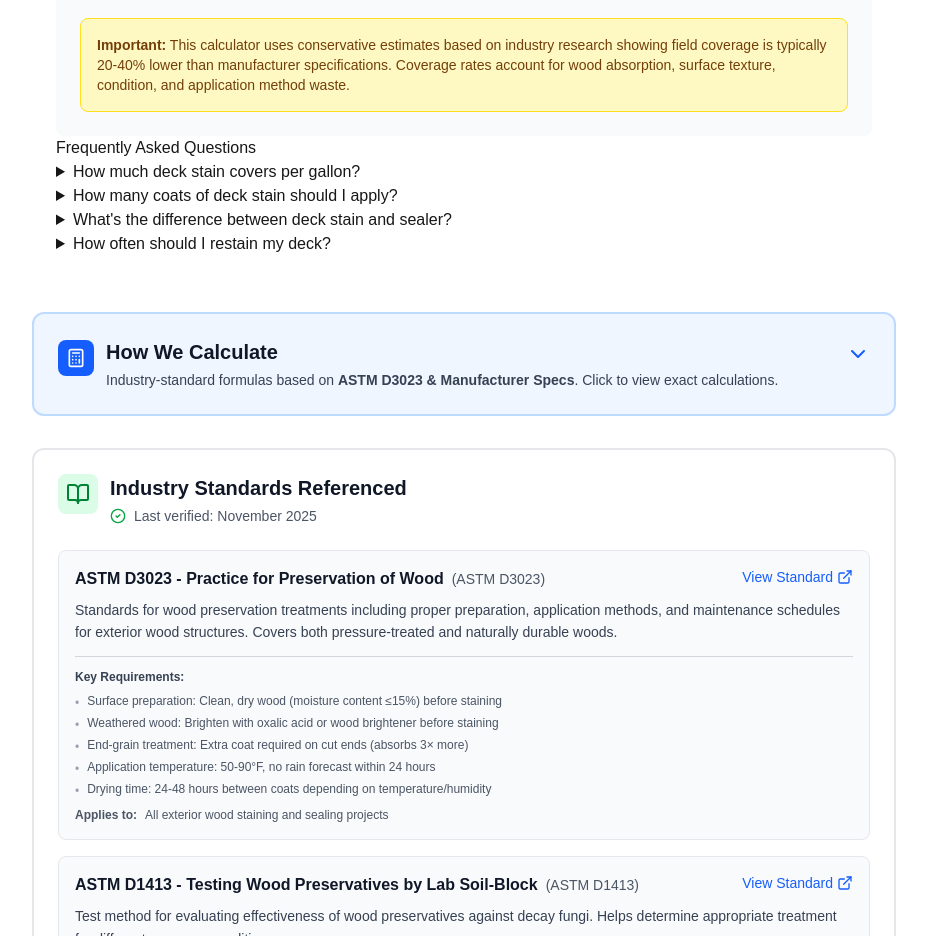
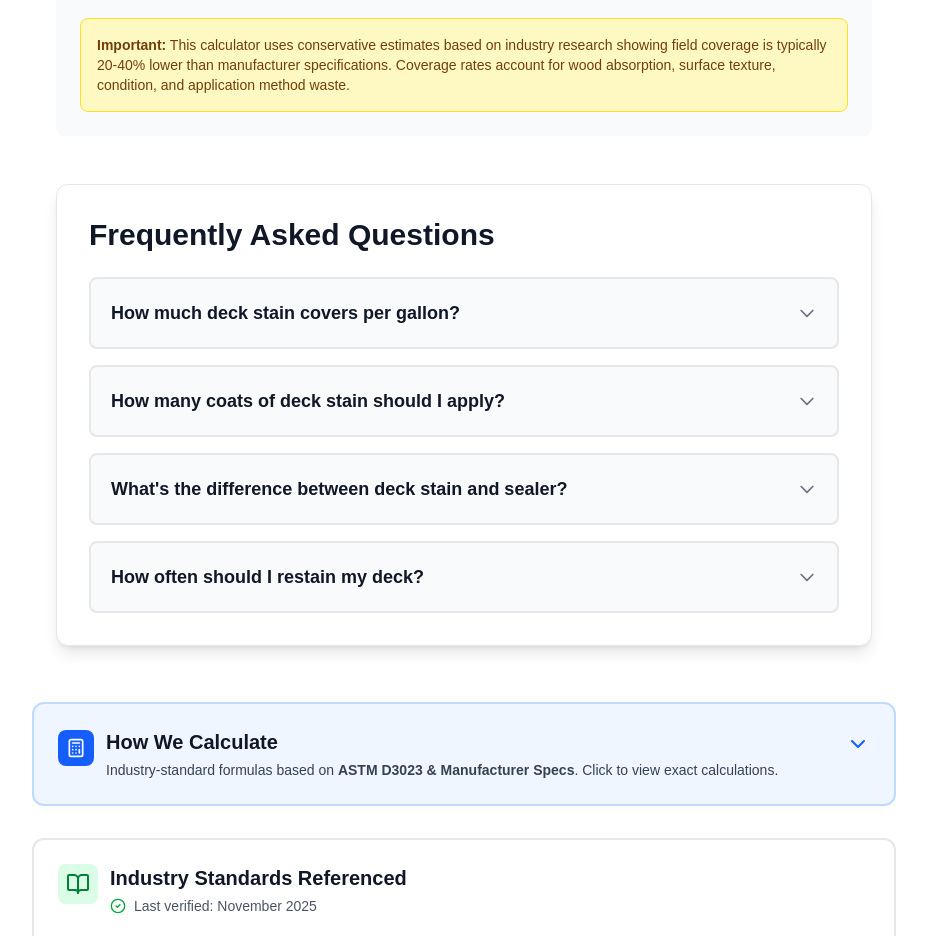
Before and after one commit to modernsitebuilders/remodelcalculators-public, a Next.js app: page /deck-stain-calculator in a window 1280 px wide. Shown: the part 1800-2736 px from the top of the page, without its empty margins (176-1103 px from the left). Built offline with nearby package versions, Linux system fonts and the light colour scheme.

Commit message:
faq section

```diff
--- a/src/components/FAQSection.jsx
+++ b/src/components/FAQSection.jsx
@@ -30,17 +30,28 @@ export const FAQSection = ({ calculatorId }) => {
         dangerouslySetInnerHTML={{ __html: JSON.stringify(faqSchema) }}
       />
 
-      {/* Visible FAQ Section */}
-      <section className="faq-section">
-        <h2>Frequently Asked Questions</h2>
+      {/* Visible FAQ Section - WHITE CARD STYLE */}
+      <section className="bg-white rounded-xl shadow-lg p-8 mt-12 border border-gray-200">
+        <h2 className="text-3xl font-bold text-gray-900 mb-6">Frequently Asked Questions</h2>
 
-        <div className="faq-list">
+        <div className="space-y-4">
           {faqs.map((faq, index) => (
-            <details key={index} className="faq-item">
-              <summary className="faq-question">
-                {faq.question}
+            <details
+              key={index}
+              className="group bg-gray-50 rounded-lg border-2 border-gray-200 hover:border-cyan-500 transition-colors"
+            >
+              <summary className="cursor-pointer p-5 font-semibold text-gray-900 text-lg hover:text-cyan-600 transition-colors list-none flex items-center justify-between">
+                <span>{faq.question}</span>
+                <svg
+                  className="w-5 h-5 text-gray-500 group-open:rotate-180 transition-transform flex-shrink-0 ml-4"
+                  fill="none"
+                  stroke="currentColor"
+                  viewBox="0 0 24 24"
+                >
+                  <path strokeLinecap="round" strokeLinejoin="round" strokeWidth={2} d="M19 9l-7 7-7-7" />
+                </svg>
               </summary>
-              <div className="faq-answer">
+              <div className="px-5 pb-5 text-gray-700 leading-relaxed border-t border-gray-200 pt-4">
                 <p>{faq.answer}</p>
               </div>
             </details>
```
